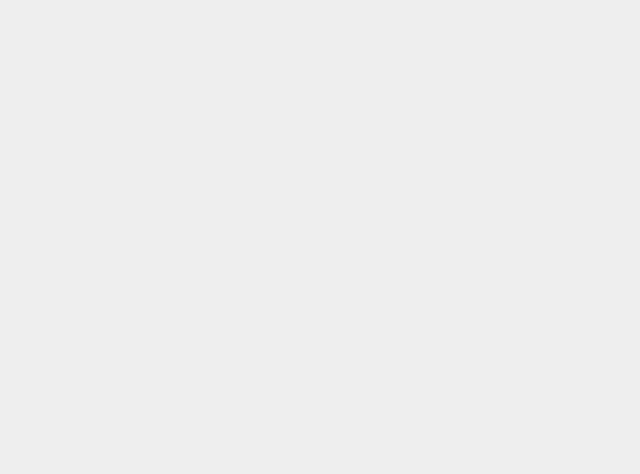
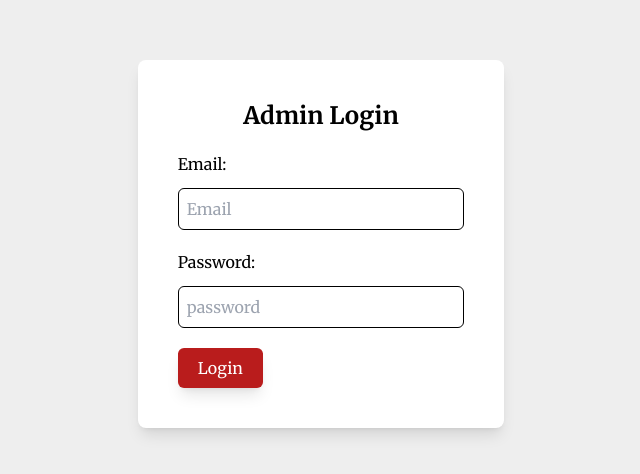
Before and after one commit to salmansheri/findway, a React (Vite) app in the folder client/: page /admin in a window 1280 px wide. Before the commit this address had no page. Shown: the part 156-630 px from the top of the page, without its empty margins (319-959 px from the left). Built offline with nearby package versions, Linux system fonts and the light colour scheme.

Commit message:
added admin

```diff
--- a/client/src/App.jsx
+++ b/client/src/App.jsx
@@ -1,29 +1,40 @@
 import React from "react";
 
-import { BrowserRouter, Routes, Route } from 'react-router-dom';
-import { Home, Courses, Videopage, Login, Register  } from './pages';
-
+import { BrowserRouter, Routes, Route } from "react-router-dom";
+import {
+  Home,
+  Courses,
+  Videopage,
+  Login,
+  Register,
+  AdminLogin,
+  Admin,
+  AddDepartment,
+} from "./pages";
 
 import { useSelector } from "react-redux";
 
 const App = () => {
-  const user =  useSelector(state => state.user)
-  const {email} = user
-  return(
+  const user = useSelector((state) => state.user);
+  const admin = useSelector((state) => state.admin);
+  const { email } = user;
+  return (
     <BrowserRouter>
-
-       <Routes>
+      <Routes>
         <Route path="/" element={!email ? <Login /> : <Home />} />
         <Route path="/courses/:id" element={<Courses />} />
         <Route path="/login" element={<Login />} />
         <Route path="/video/:id/:index" element={<Videopage />} />
         <Route path="/register" element={<Register />} />
-        </Routes>
+        <Route path="/adminlogin" element={<AdminLogin />} />
+        <Route
+          path="/admin"
+          element={!admin.email ? <AdminLogin /> : <Admin />}
+        />
+        <Route path="/adddep" element={<AddDepartment />} />
+      </Routes>
     </BrowserRouter>
-
-
-
-  )
-}
+  );
+};
 
 export default App;
--- a/client/src/components/Navbar.jsx
+++ b/client/src/components/Navbar.jsx
@@ -1,7 +1,8 @@
 import React from "react";
 import './Navbar.css';
+import { Link } from 'react-router-dom'
 
-const Navbar = ({email}) => {
+const Navbar = ({email, isAdmin}) => {
   return (
     <div className="h-12 flex items-center bg-red-600 justify-between px-[100px] sticky top-0">
       <div className="">
@@ -23,6 +24,10 @@ const Navbar = ({email}) => {
       </div>
       )}
 
+      {isAdmin && (
+        <div><Link to="/adddep" className="text-white hover:font-bold">Add Department</Link></div>
+      )}
+
     </div>
   );
 };
--- /dev/null
+++ b/client/src/pages/AddDepartment.jsx
@@ -0,0 +1,41 @@
+import React from 'react'
+
+
+const AddDepartment = () => {
+  return (
+    <div className="bg-[url('https://images.unsplash.com/20/cambridge.JPG?ixlib=rb-4.0.3&ixid=MnwxMjA3fDB8MHxwaG90by1wYWdlfHx8fGVufDB8fHx8&auto=format&fit=crop&w=1147&q=80')] h-screen bg-cover">
+        <div className="absolute right-[10rem] bottom-[30rem] bg-white">
+        <h1 className="font-bold text-xl">Add Departments</h1>
+        <div>
+            <form>
+            <div>
+            <label>
+                    Department:
+                    <input placeholder="Enter Department..." />
+                </label>
+
+            </div>
+            <div className="flex flex-col">
+                <label>
+                    Description
+
+
+                </label>
+                <textarea placeholder="Enter Description" />
+
+            </div>
+            <div>
+                courses:
+                <input />
+            </div>
+
+            </form>
+
+        </div>
+
+        </div>
+    </div>
+  )
+}
+
+export default AddDepartment;
--- /dev/null
+++ b/client/src/pages/Admin.jsx
@@ -0,0 +1,88 @@
+import { useState, useEffect } from 'react';
+import { useSelector } from 'react-redux';
+import Navbar from '../components/Navbar';
+import { Link } from 'react-router-dom';
+
+const Admin = () => {
+    const [departments, setDepartments] = useState([]);
+    const admin = useSelector(state => state.admin)
+
+
+
+
+    const fetchDep = async () => {
+        const response = await fetch("http://localhost:5000/api/v1/department", {
+            method: "GET",
+            headers: {
+                "Content-Type":"application/json"
+            }
+        })
+
+
+        const data = await response.json()
+        setDepartments(data)
+
+
+    }
+
+
+    const handleDelete = async (id) => {
+        alert("Do you Want to delete the department")
+        const response = await axios.delete(`http://localhost:5000/api/v1/departments/${id}`)
+        setDepartments(departments.filter(department => department._id !== id))
+
+
+
+    }
+
+    useEffect(() => {
+        fetchDep();
+
+    }, [])
+    return(
+        <div>
+            <Navbar isAdmin={true} />
+            <h1 className="mx-10 my-10 font-bold uppercase">Admin: {admin.email}</h1>
+            <div className="flex items-center justify-center h-screen">
+            <div className="bg-white  rounded-md shadow-md shadow-red-200 flex justify-center w-[50rem] overflow-hidden -mt-[500px]">
+                <table className="w-full text-center">
+                    <thead className="bg-red-100 rounded-t-lg mb-3">
+                    <tr>
+                        <th>Department ID</th>
+                        <th>Department Title</th>
+                        <th>Courses</th>
+                        <th>Delete Department</th>
+
+                    </tr>
+
+                    </thead>
+                    <tbody>
+                    {departments.map((department, index) => (
+                        <tr key={department._id} index={index}>
+                        <td>{department._id.slice(0, 10) + "...."}</td>
+                        <td>{department.title}</td>
+                        <td className="text-left">
+                        {department.courses.map((course, index) => (
+
+                        <li key={course._id} index={index}>{course.title}</li>
+                        ))}
+
+                        </td>
+                        <td><button className="bg-red-600 px-2 py-1 rounded-sm shadow-md text-white" onClick={() => handleDelete(department._id)}>Delete</button></td>
+                    </tr>
+
+
+                    ))}
+
+                    </tbody>
+                </table>
+
+            </div>
+
+            </div>
+
+        </div>
+    )
+}
+
+export default Admin;
--- /dev/null
+++ b/client/src/pages/AdminLogin.jsx
@@ -0,0 +1,81 @@
+import { useState } from "react";
+import { useDispatch } from "react-redux";
+import { useNavigate } from "react-router-dom";
+import axios from "axios";
+import { loggedAdmin } from "../redux/adminSlice";
+
+const AdminLogin = () => {
+  const [adminData, setAdminData] = useState({
+    email: "",
+    password: "",
+  });
+  const navigate = useNavigate();
+  const dispatch = useDispatch();
+
+  const handleSubmit = async (e) => {
+    e.preventDefault();
+    const response = await axios.post(
+      "http://localhost:5000/api/v1/users/login",
+      {
+        email: adminData.email,
+        password: adminData.password,
+      }
+    );
+    const data = response.data;
+    console.log(data);
+    if (data.isAdmin === true) {
+      dispatch(loggedAdmin({ email: adminData.email, isAdmin: data.isAdmin }));
+      navigate("/admin");
+    } else {
+      alert("You are not Admin!");
+    }
+
+    if (data.message === "User not Found!") {
+      alert("You are not Admin!");
+    }
+  };
+
+  return (
+    <div className="flex h-screen justify-center items-center">
+      <div className="bg-white p-10 rounded-lg shadow-lg">
+        <h2 className="mb-5 text-2xl font-bold text-center">Admin Login</h2>
+        <form onSubmit={handleSubmit}>
+          <div className="mb-5">
+            <label>
+              Email:
+              <input
+                className="border w-full border-black rounded-md p-2 mt-3"
+                placeholder="Email"
+                value={adminData.email}
+                onChange={(e) =>
+                  setAdminData({ ...adminData, email: e.target.value })
+                }
+              />
+            </label>
+          </div>
+          <div className="mb-5">
+            <label>
+              Password:
+              <input
+                className="border w-full border-black rounded-md p-2 mt-3"
+                placeholder="password"
+                value={adminData.password}
+                onChange={(e) =>
+                  setAdminData({ ...adminData, password: e.target.value })
+                }
+              />
+            </label>
+          </div>
+          <button
+            type="submit"
+            className="bg-red-700 px-5 text-white py-2 rounded-md shadow-lg"
+          >
+            Login
+          </button>
+        </form>
+      </div>
+    </div>
+  );
+};
+
+export default AdminLogin;
--- a/client/src/pages/index.js
+++ b/client/src/pages/index.js
@@ -3,6 +3,9 @@ import Courses from './Courses';
 import Videopage from './Videopage';
 import Login from "./Login";
 import Register from './Register';
+import AdminLogin from "./AdminLogin";
+import Admin from './Admin';
+import AddDepartment from "./AddDepartment";
 
 export {
   Home,
@@ -10,4 +13,7 @@ export {
   Videopage,
   Login,
   Register,
+  AdminLogin,
+  Admin,
+  AddDepartment,
 }
--- /dev/null
+++ b/client/src/redux/adminSlice.js
@@ -0,0 +1,26 @@
+import { createSlice }  from '@reduxjs/toolkit';
+
+
+const adminSlice = createSlice({
+    name: "admin",
+    initialState: {
+        email: "",
+        isAdmin: false,
+
+    },
+    reducers: {
+        loggedAdmin: (state, action) => {
+            state.email = action.payload.email;
+            state.isAdmin = true;
+        },
+        reset:(state) => {
+            state.email = "";
+            state.isAdmin = false;
+        }
+    }
+
+});
+
+export const { loggedAdmin, reset } = adminSlice.actions;
+
+export default adminSlice.reducer;
--- a/client/src/redux/store.js
+++ b/client/src/redux/store.js
@@ -1,8 +1,10 @@
 import { configureStore } from "@reduxjs/toolkit";
 import userReducer from './userSlice';
+import adminReducer from './adminSlice';
 
 export default configureStore({
     reducer: {
         user: userReducer,
+        admin: adminReducer,
     }
 })
```
Also changed, not shown: client/src/pages/AddDeparment.css (added, +9 -0 lines), client/src/pages/Login.jsx (+46 -28 lines), client/src/index.css (line endings or trailing spaces).
